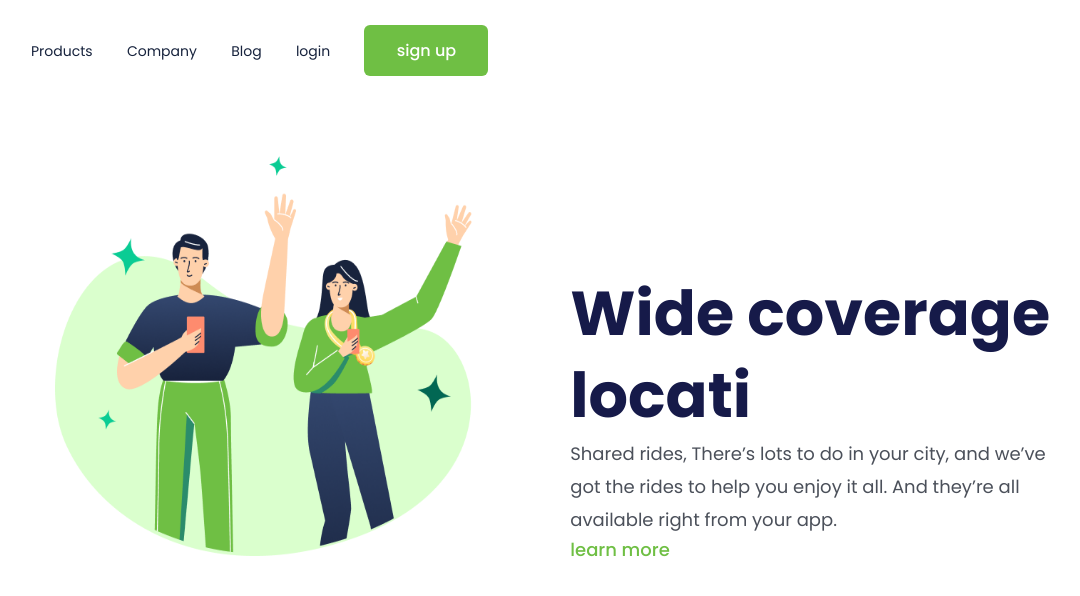
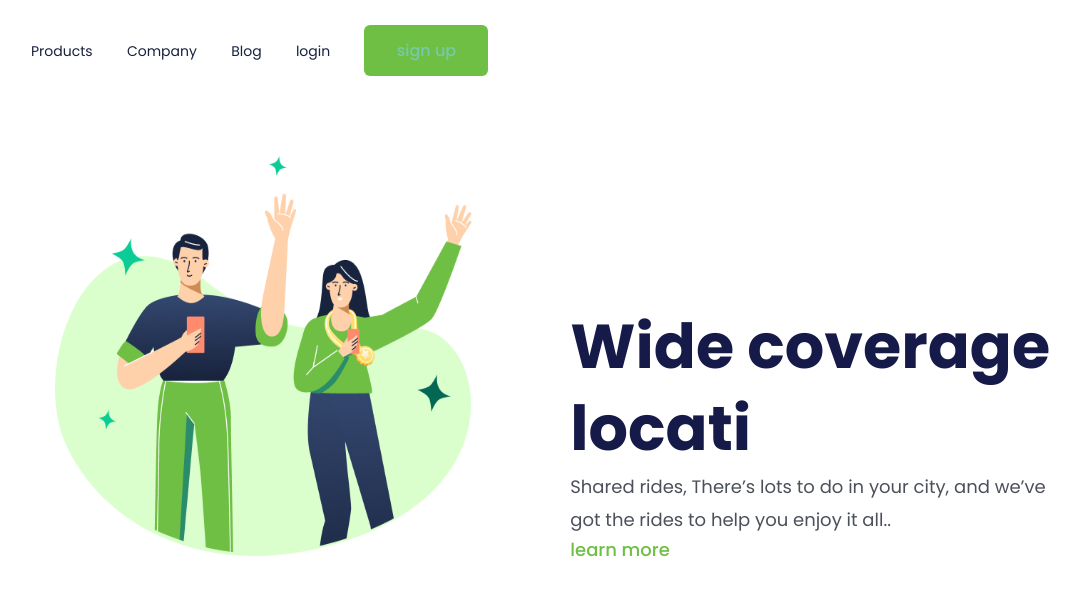
Before and after one commit to ErianVT/Primeiro-projeto-responsivo, a plain HTML site: page index.html in a window 1280 px wide. Shown: the whole page, without its empty margins (45-1125 px from the left). Drawn offline with Linux system fonts and the light colour scheme.

Commit message:
Aprendendo a fazer commit

```diff
--- a/index.html
+++ b/index.html
@@ -23,8 +23,7 @@
         <img src="./img/(Positive) Congratulation You get 40 point for your ride.png" alt="Comgratulation">
         <div>
             <h1>Wide coverage locati</h1>
-            <p>Shared rides, There’s lots to do in your city, and we’ve got the rides to help you enjoy it all. And
-                they’re all available right from your app.</p>
+            <p>Shared rides, There’s lots to do in your city, and we’ve got the rides to help you enjoy it all..</p>
             <a>learn more</a>
         </div>
     </main>
--- a/style.css
+++ b/style.css
@@ -36,7 +36,7 @@ header {
     font-weight: 500;
     font-size: 16px;
     line-height: 24px;
-    color: #ffffff;
+    color: #76caaa;
     cursor: pointer;
 }
 
```
